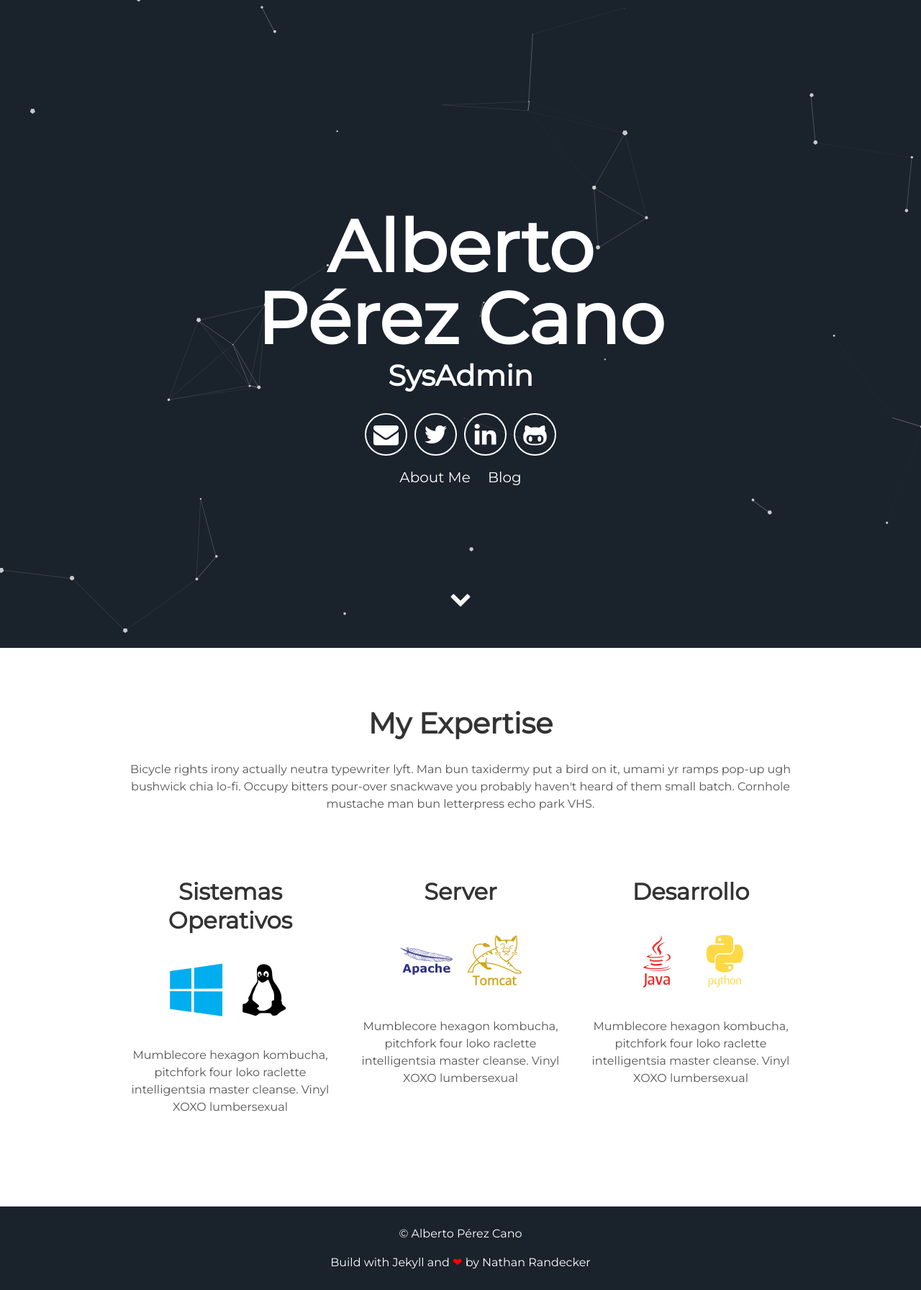
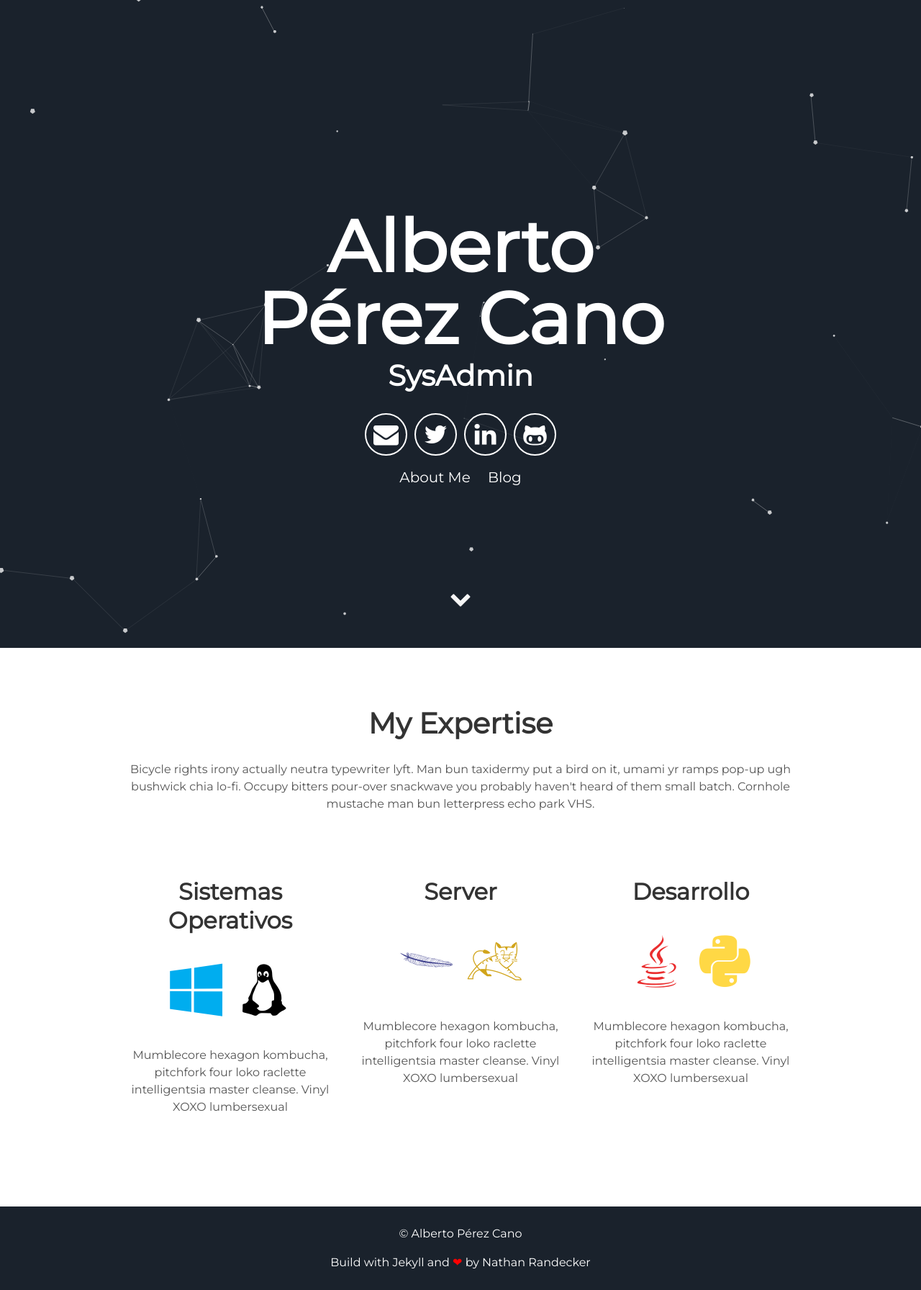
Before and after one commit to sialed/sialed.github.io, a Jekyll site: the page built from index.html, in a window 1280 px wide. Shown: the whole page at 72% size. Built offline with Jekyll 4.4.1, drawn with Linux system fonts in a browser that asks for light colours.

Commit message:
cambio iconos

```diff
--- a/_includes/about.html
+++ b/_includes/about.html
@@ -12,15 +12,15 @@
     </div>
     <div class="tech">
       <h2>Server</h2>
-      <i class="devicon-apache-line-wordmark colored"></i>
-      <i class="devicon-tomcat-line-wordmark colored"></i>
+      <i class="devicon-apache-line colored"></i>
+      <i class="devicon-tomcat-line colored"></i>
       <p>Mumblecore hexagon kombucha, pitchfork four loko raclette intelligentsia master cleanse.
         Vinyl XOXO lumbersexual</p>
     </div>
     <div class="tech">
       <h2>Desarrollo</h2>
-      <i class="devicon-java-plain-wordmark colored"></i>
-      <i class="devicon-python-plain-wordmark colored"></i>
+      <i class="devicon-java-plain colored"></i>
+      <i class="devicon-python-plain colored"></i>
       <p>Mumblecore hexagon kombucha, pitchfork four loko raclette intelligentsia master cleanse.
         Vinyl XOXO lumbersexual</p>
     </div>
```
